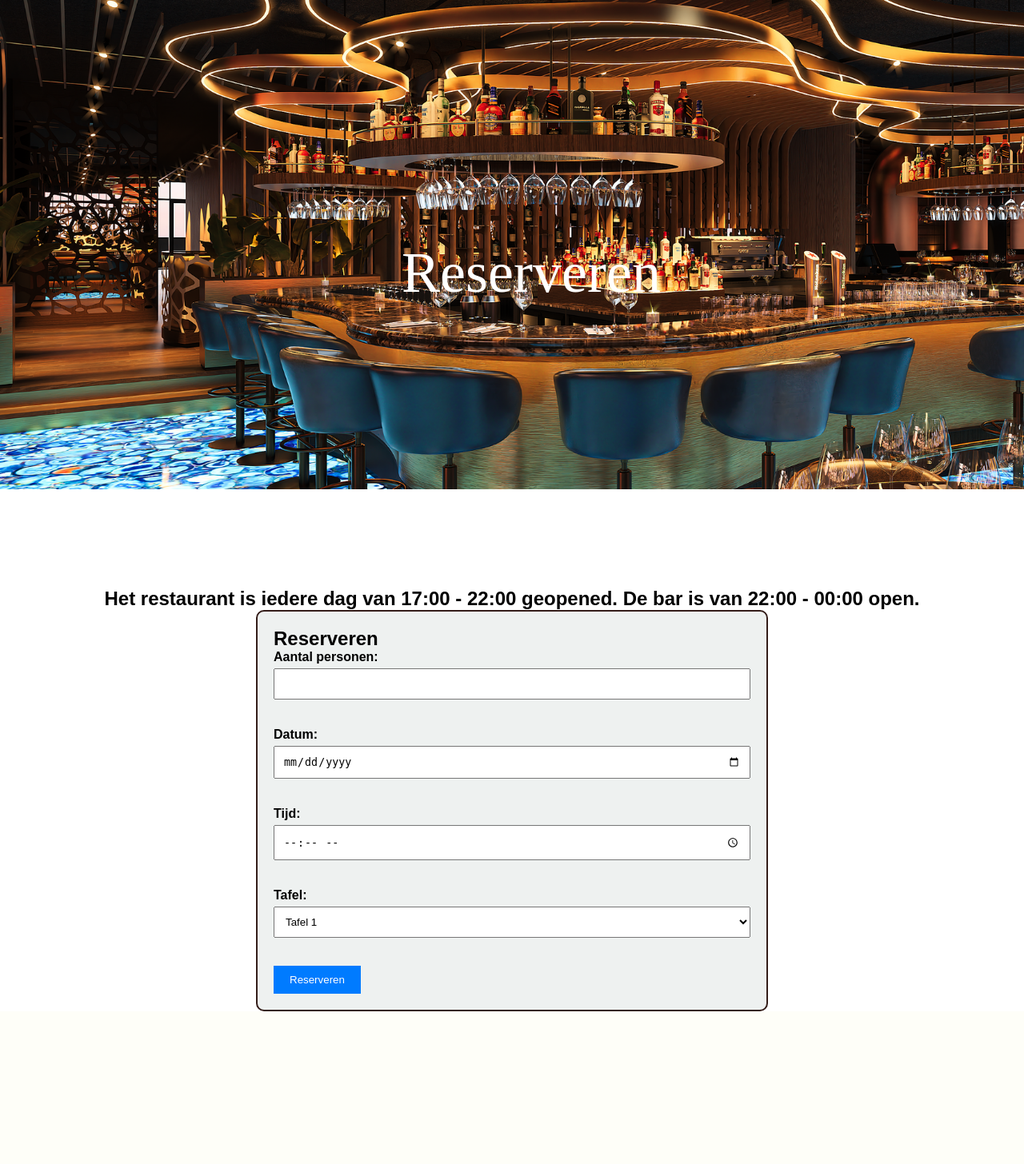
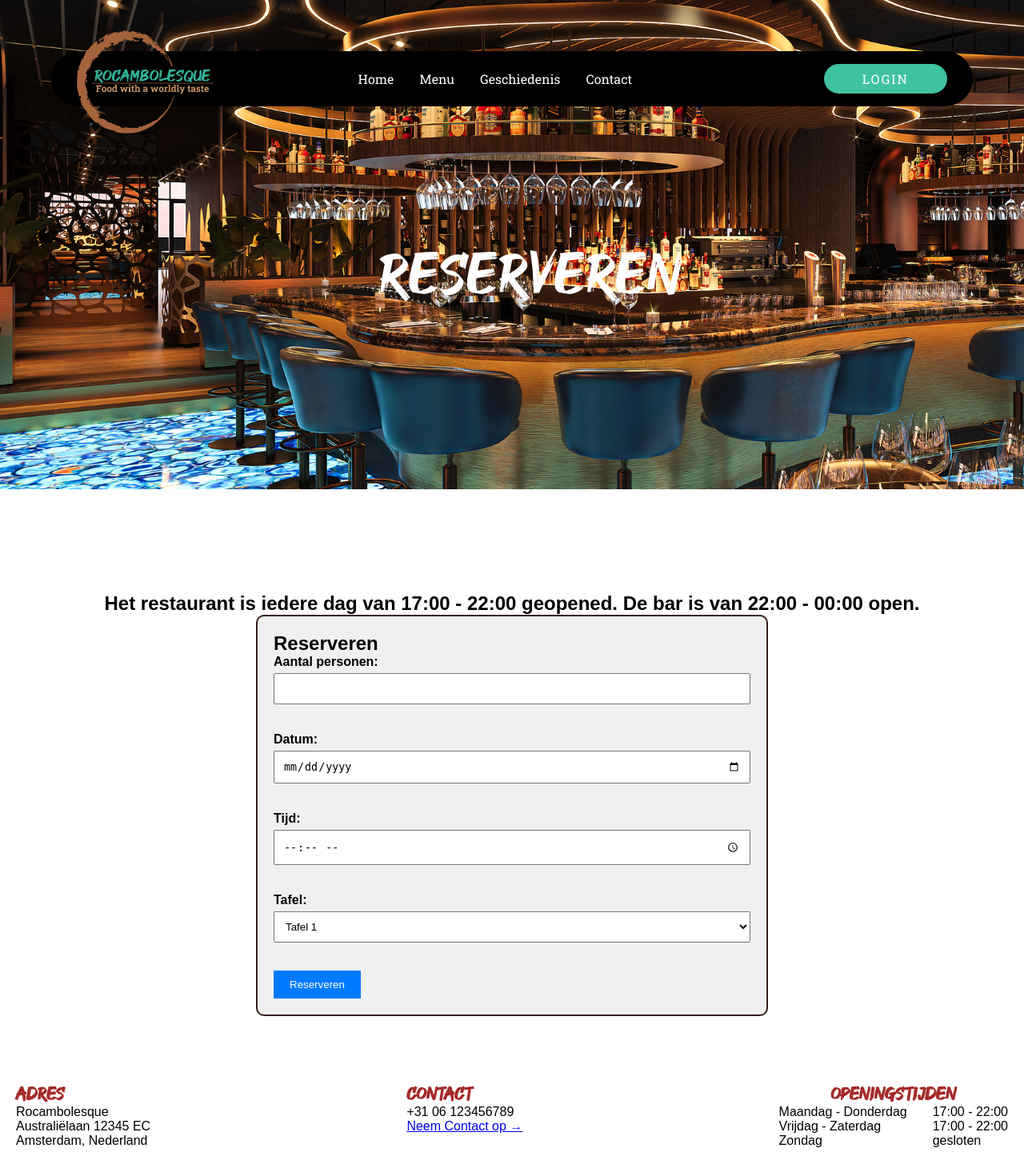
Before and after one commit to Yulkazs/rocambolesque, a PHP site: page /reserveren in a window 1280 px wide. Shown: the whole page at 80% size. Before the commit the page ends 1265 px from the top, so only its background shows below. Run offline with PHP 8.4, Linux system fonts and the light colour scheme; a stand-in replaces the project's code that opens the database connection; style sheets or scripts are compiled from the project's sources.

Commit message:
De footer en de header aan de reserveren toegevoegd

```diff
--- /dev/null
+++ b/app/utils/footer.php
@@ -0,0 +1,37 @@
+
+    <footer>
+        <div>
+            <h1 class="brown-text">Adres</h1>
+            <p>Rocambolesque</p>
+            <p>Australiëlaan 12345 EC</p>
+            <p>Amsterdam, Nederland</p>
+        </div>
+
+        <div>
+            <h1 class="brown-text">Contact</h1>
+            <p>+31 06 123456789</p>
+            <p><a href="/app/views/contact/">Neem Contact op →</a></p>
+        </div>
+
+        <div class="footer-section">
+
+            <h1 class="brown-text">Openingstijden</h1>
+            <div class="footer-section-content">
+                <div>
+                    <p>Maandag - Donderdag </p>
+                    <p>Vrijdag - Zaterdag </p>
+                    <p>Zondag </p>
+                </div>
+
+                <div class="footer-tijden">
+                    <p>17:00 - 22:00</p>
+                    <p>17:00 - 22:00</p>
+                    <p>gesloten</p>
+                </div>
+            </div>
+        </div>
+    </footer>
+
+</body>
+
+</html>
--- a/app/views/reserveren/index.php
+++ b/app/views/reserveren/index.php
@@ -13,7 +13,18 @@
 </head>
 
 <body>
+    <?php
+    $tags = [
+        '<link rel="stylesheet" href="/public/css/index.css">',
+    ];
+    $data = [
+        'tags' => $tags,
+        'nav' => true
+    ];
 
+
+    $this->utils('header', $data);
+    ?>
     <div class="reserveren-banner">
         <img src="/public/Images/backgrounds//reserveren.png" alt="Reserveren"><br>
     </div>
@@ -36,7 +47,7 @@
         <form>
             <div class="form-group">
                 <label for="personen">Aantal personen:</label>
-                <input type="number" id="personen" name="personen"  min="1" max="50" required>
+                <input type="number" id="personen" name="personen" min="1" max="50" required>
             </div>
             <div class="form-group">
                 <label for="datum">Datum:</label>
@@ -58,4 +69,6 @@
             <button type="submit">Reserveren</button>
         </form>
     </div>
+    <?php $this->utils('footer', []); ?>
+
 </body>
--- /dev/null
+++ b/public/scss/footer.scss
@@ -0,0 +1,53 @@
+/* Algemene opmaak voor de hele pagina */
+
+@use "./font";
+
+body {
+    font-family: Arial, sans-serif;
+    margin: 0;
+    padding: 0;
+    overflow-x: hidden;
+}
+
+/* Opmaak voor de footer */
+footer {
+    margin-top: 4rem;
+    background-color: rgb(255, 255, 255);
+    padding: 20px;
+    display: flex;
+    justify-content: space-between;
+
+    @media (max-width: 768px) {
+        flex-direction: column; /* Schakel over naar stapelmodus voor telefoonschermen */
+    }
+}
+
+/* Opmaak voor de kopjes */
+.brown-text {
+    color: brown;
+    font-family: 'Good Brush';
+    font-size: 22px;
+
+}
+
+/* Opmaak voor de secties naast elkaar */
+
+/* Opmaak voor de tekst onder de kopjes */
+.footer-section {
+    display: flex;
+    align-items: center;
+    justify-content: center;
+    flex-direction: column;
+
+    .footer-section-content {
+        display: flex;
+        gap: 2rem;
+
+        &p {
+            color: black;
+        }
+    }
+
+
+
+}
```
Also changed, not shown: 1 other file.
